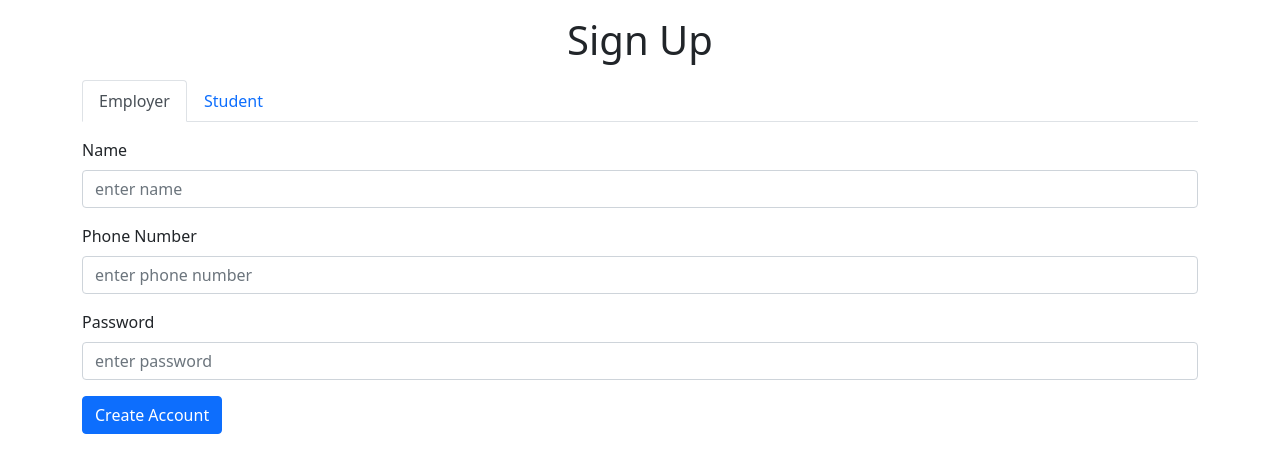
After one commit to Hire-Hub/Hire-Hub.github.io, a PHP site: page /signup.php in a window 1280 px wide. The commit adds this page. Shown: the top 473 px of the page. Run offline with PHP 8.4, Linux system fonts and the light colour scheme.

Commit message:
created form for employer account

```diff
--- a/pages/index.php
+++ b/pages/index.php
@@ -33,7 +33,7 @@
             </ul>
             <ul class="navbar-nav ms-auto">
                     <li class="nav-item">
-                        <a class=" btn btn-outline-primary" aria-current="page" href="#"><i class="fa fa-right-to-bracket "></i> SignIn</a>
+                        <a class=" btn btn-outline-primary" aria-current="page" href="signup.php"><i class="fa fa-right-to-bracket "></i> SignIn</a>
                     </li>
             </ul>
             </div>
--- /dev/null
+++ b/pages/signup.php
@@ -0,0 +1,47 @@
+<!doctype html>
+<html lang="en">
+  <head>
+    <meta charset="utf-8">
+    <meta name="viewport" content="width=device-width, initial-scale=1">
+    <link href="https://cdn.jsdelivr.net/npm/bootstrap@5.0.2/dist/css/bootstrap.min.css" rel="stylesheet" integrity="sha384-EVSTQN3/azprG1Anm3QDgpJLIm9Nao0Yz1ztcQTwFspd3yD65VohhpuuCOmLASjC" crossorigin="anonymous">
+    <title>SignUp</title>
+  </head>
+  <body>
+    <h1 class="text-center my-3" >Sign Up</h1>
+
+    <div class="container">
+    <nav>
+        <div class="nav nav-tabs" id="nav-tab" role="tablist">
+            <button class="nav-link active" id="nav-home-tab" data-bs-toggle="tab" data-bs-target="#nav-home" type="button" role="tab" aria-controls="nav-home" aria-selected="true">Employer</button>
+            <button class="nav-link" id="nav-profile-tab" data-bs-toggle="tab" data-bs-target="#nav-profile" type="button" role="tab" aria-controls="nav-profile" aria-selected="false">Student</button>
+        </div>
+    </nav>
+    <div class="tab-content" id="nav-tabContent">
+        <div class="tab-pane fade show active" id="nav-home" role="tabpanel" aria-labelledby="nav-home-tab">
+        <form class="my-3" >
+            <div class="mb-3">
+                <label for="name" class="form-label">Name</label>
+                <input type="text" class="form-control" name="name" aria-describedby="emailHelp" placeholder="enter name">
+            </div>
+            <div class="mb-3">
+                <label class="form-label">Phone Number</label>
+                <input type="number" class="form-control" name="mobile" placeholder="enter phone number">
+            </div>
+            <div class="mb-3">
+                <label class="form-label">Password</label>
+                <input type="password" class="form-control" name="password" placeholder="enter password">
+            </div>
+
+            <button type="submit" class="btn btn-primary">Create Account</button>
+        </form>
+        </div>
+        <div class="tab-pane fade" id="nav-profile" role="tabpanel" aria-labelledby="nav-profile-tab">
+
+        </div>
+    </div>
+    </div>
+
+
+    <script src="https://cdn.jsdelivr.net/npm/bootstrap@5.0.2/dist/js/bootstrap.bundle.min.js" integrity="sha384-MrcW6ZMFYlzcLA8Nl+NtUVF0sA7MsXsP1UyJoMp4YLEuNSfAP+JcXn/tWtIaxVXM" crossorigin="anonymous"></script>
+  </body>
+</html>
```
Also changed, not shown: pages/signin.php (deleted).
